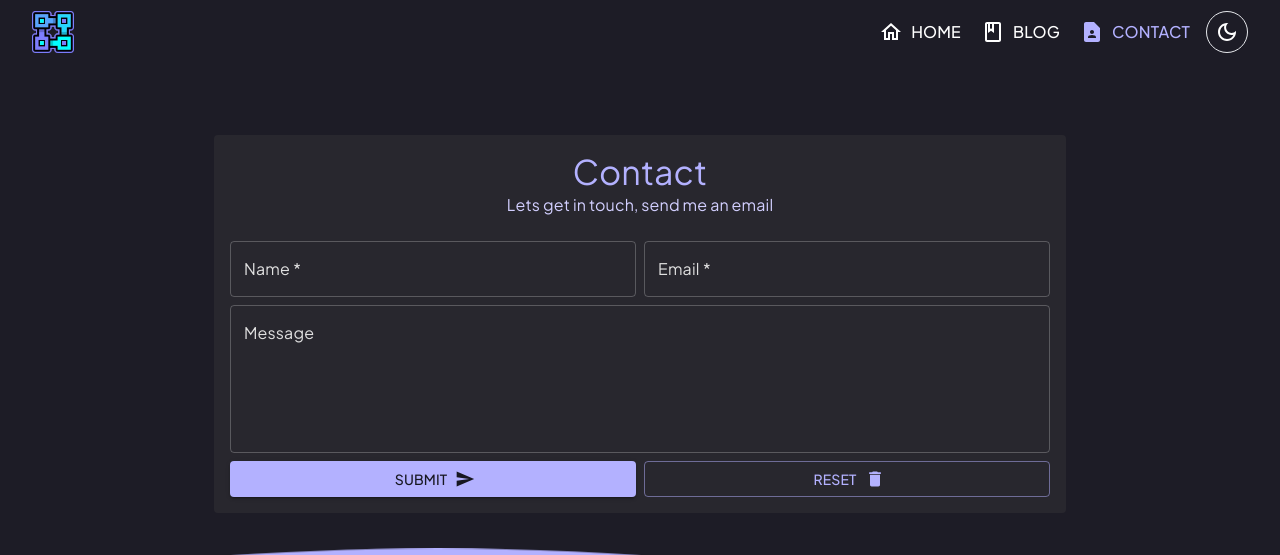
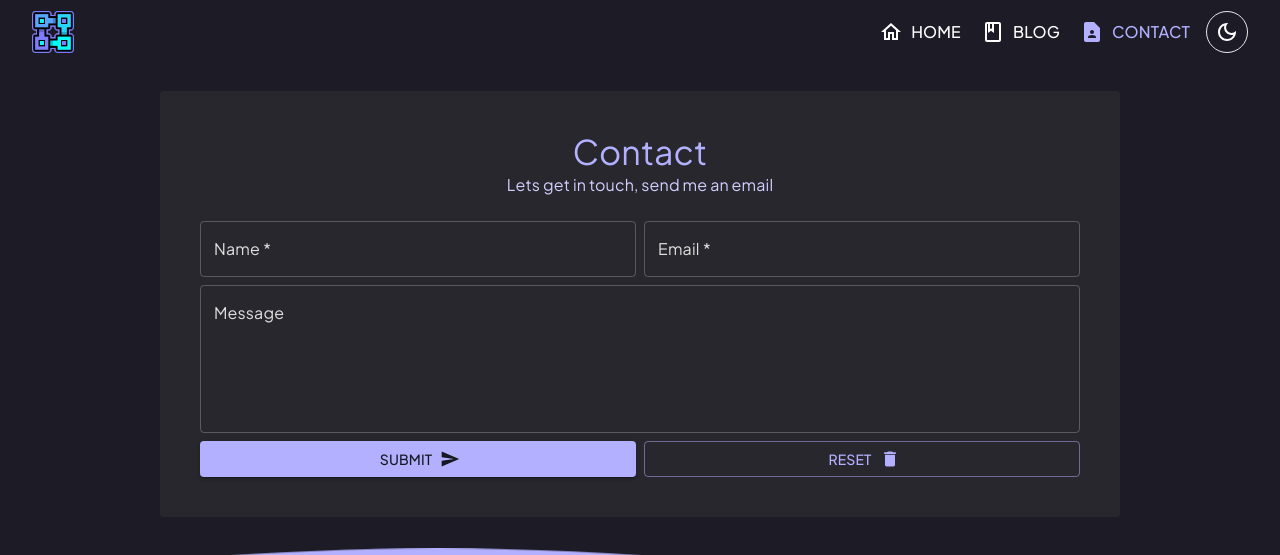
Before and after one commit to Elder-Meyer/personal-portfolio, a React (Vite) app: page /contact in a window 1280 px wide. Shown: the top 555 px of the page. Built offline with nearby package versions, Linux system fonts and the light colour scheme.

Commit message:
3.2.1 Update View Contact Form

```diff
--- a/src/views/contact/Contact.jsx
+++ b/src/views/contact/Contact.jsx
@@ -1,7 +1,6 @@
 import React from 'react'
 // MATERIAL UI - LOCAL
 import { Box } from '../../components/material-ui/Box'
-import { Container } from '../../components/material-ui/Container'
 import { Grid } from '../../components/material-ui/Grid'
 import { FormContact } from './FormContact'
 import { Stack } from '../../components/material-ui/Stack'
@@ -9,16 +8,12 @@ import { Stack } from '../../components/material-ui/Stack'
 export const Contact = () => {
   return (
     <Box sx={{ backgroundColor: "background.default"}}>
-      <Stack direction="row" useFlexGap  minHeight="60vh" justifyContent="center" alignItems="center">
-        <Container maxWidth="lg">
-          <Grid container columnSpacing={2} pt={5}>
-            <Grid item xs={12}></Grid>
-            <Grid item xs={12}>
-              <FormContact/>
-            </Grid>
-            <Grid item xs={12}></Grid>
+      <Stack direction="row" useFlexGap  minHeight={{xs: "auto", sm: "auto", md: "60vh"}} justifyContent="center" alignItems="center">
+        <Grid container columnSpacing={2} >
+          <Grid item xs={12}>
+            <FormContact/>
           </Grid>
-        </Container>
+        </Grid>
       </Stack>
     </Box>
   );
--- a/src/views/contact/FormContact.jsx
+++ b/src/views/contact/FormContact.jsx
@@ -32,8 +32,8 @@ export const FormContact = () => {
 
 
   return (
-    <Container maxWidth="md">
-      <Paper sx={{ p: 2 }} elevation={0}>
+    // <Container maxWidth="md">
+      <Paper sx={{ p: {xs:1, sm:3, md:5}, mx: {xs: 1, sm: 2, md: 10, lg: 20, xl: 50 }}} elevation={0}>
         <Typography variant="h4" color="primary" textAlign="center">
           {t("contact.title")}
         </Typography>
@@ -144,6 +144,6 @@ export const FormContact = () => {
 
         </Box>
       </Paper>
-    </Container>
+    // </Container>
   );
 };
```
